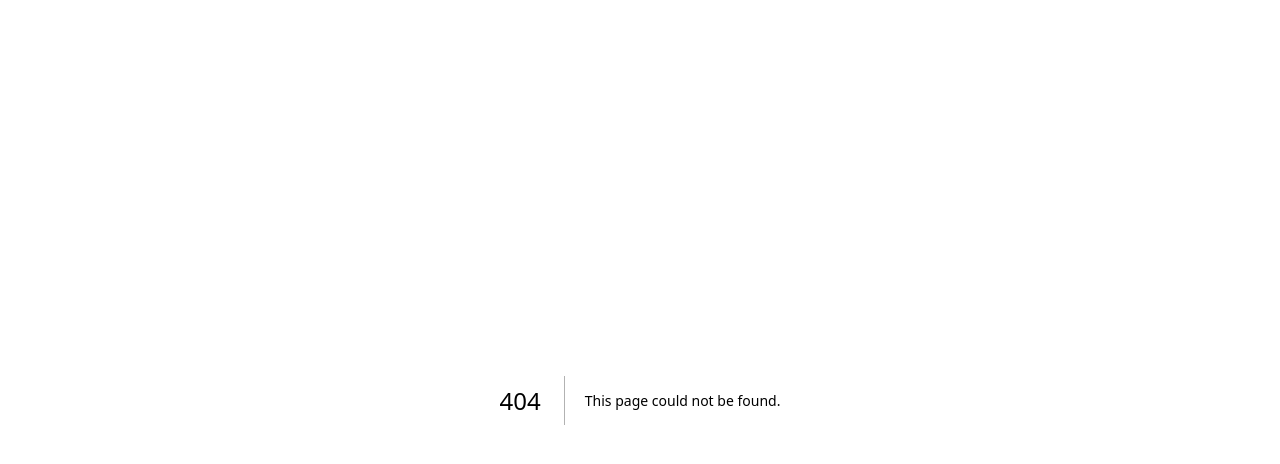
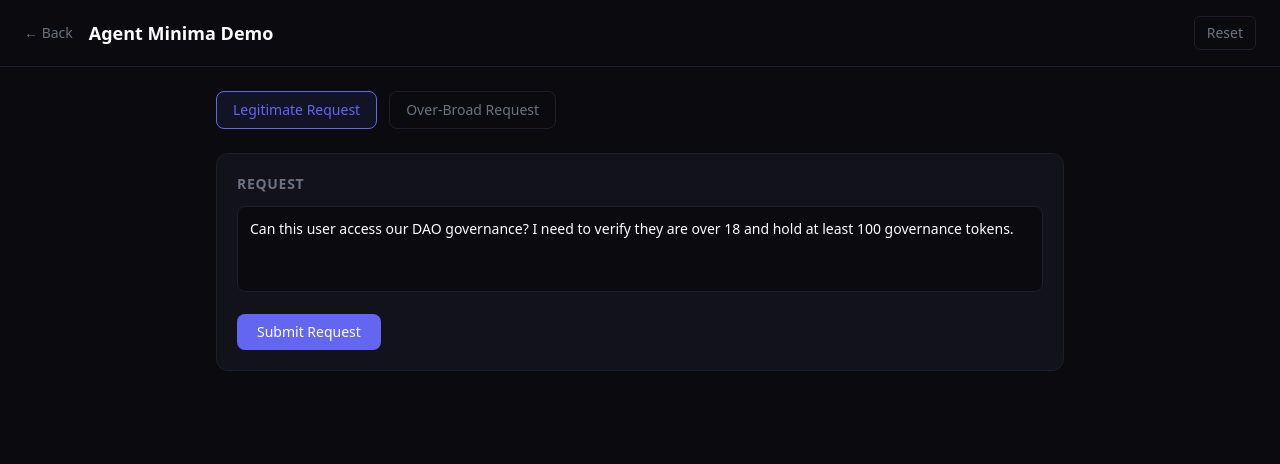
Before and after one commit to Saber1Y/Agent-Minima, a Next.js app: page /demo in a window 1280 px wide. Before the commit this address had no page. Shown: the top 464 px of the page. Built offline with nearby package versions, Linux system fonts and the light colour scheme.

Commit message:
demo: DemoHeader, ScenarioSelector, RequestPanel + demo page shell

```diff
--- /dev/null
+++ b/src/app/demo/page.tsx
@@ -0,0 +1,48 @@
+"use client";
+
+import { useCallback, useState } from "react";
+import DemoHeader from "@/components/DemoHeader";
+import ScenarioSelector from "@/components/ScenarioSelector";
+import RequestPanel from "@/components/RequestPanel";
+
+export default function DemoPage() {
+  const [scenario, setScenario] = useState("legitimate");
+  const [requestText, setRequestText] = useState(
+    "Can this user access our DAO governance? I need to verify they are over 18 and hold at least 100 governance tokens."
+  );
+  const [loading, setLoading] = useState(false);
+
+  const handleScenario = useCallback((id: string, text: string) => {
+    setScenario(id);
+    setRequestText(text);
+  }, []);
+
+  const handleSubmit = useCallback(async (text: string) => {
+    setLoading(true);
+    // TODO: wire to /api/reason
+    await new Promise((r) => setTimeout(r, 1500));
+    setLoading(false);
+  }, []);
+
+  const handleReset = useCallback(() => {
+    setScenario("legitimate");
+    setRequestText(
+      "Can this user access our DAO governance? I need to verify they are over 18 and hold at least 100 governance tokens."
+    );
+    setLoading(false);
+  }, []);
+
+  return (
+    <div className="flex min-h-screen flex-col">
+      <DemoHeader onReset={handleReset} />
+      <main className="mx-auto flex w-full max-w-4xl flex-col gap-6 p-6">
+        <ScenarioSelector active={scenario} onSelect={handleScenario} />
+        <RequestPanel
+          requestText={requestText}
+          onSubmit={handleSubmit}
+          loading={loading}
+        />
+      </main>
+    </div>
+  );
+}
--- /dev/null
+++ b/src/components/DemoHeader.tsx
@@ -0,0 +1,23 @@
+import Link from "next/link";
+
+export default function DemoHeader({ onReset }: { onReset: () => void }) {
+  return (
+    <header className="flex items-center justify-between border-b border-border px-6 py-4">
+      <div className="flex items-center gap-4">
+        <Link
+          href="/"
+          className="text-sm text-muted transition hover:text-white"
+        >
+          ← Back
+        </Link>
+        <h1 className="text-lg font-semibold">Agent Minima Demo</h1>
+      </div>
+      <button
+        onClick={onReset}
+        className="rounded-md border border-border px-3 py-1.5 text-sm text-muted transition hover:border-white hover:text-white"
+      >
+        Reset
+      </button>
+    </header>
+  );
+}
--- /dev/null
+++ b/src/components/RequestPanel.tsx
@@ -0,0 +1,36 @@
+"use client";
+
+import { useState } from "react";
+
+export default function RequestPanel({
+  requestText,
+  onSubmit,
+  loading,
+}: {
+  requestText: string;
+  onSubmit: (text: string) => void;
+  loading: boolean;
+}) {
+  const [value, setValue] = useState(requestText);
+
+  return (
+    <div className="rounded-xl border border-border bg-card p-5">
+      <h2 className="mb-3 text-sm font-semibold uppercase tracking-wider text-muted">
+        Request
+      </h2>
+      <textarea
+        value={value}
+        onChange={(e) => setValue(e.target.value)}
+        rows={3}
+        className="mb-4 w-full resize-none rounded-lg border border-border bg-surface p-3 text-sm outline-none transition focus:border-accent"
+      />
+      <button
+        onClick={() => onSubmit(value)}
+        disabled={loading || !value.trim()}
+        className="rounded-lg bg-accent px-5 py-2 text-sm font-medium transition hover:bg-accent-dark disabled:cursor-not-allowed disabled:opacity-40"
+      >
+        {loading ? "Processing..." : "Submit Request"}
+      </button>
+    </div>
+  );
+}
--- /dev/null
+++ b/src/components/ScenarioSelector.tsx
@@ -0,0 +1,40 @@
+const scenarios = [
+  {
+    id: "legitimate",
+    label: "Legitimate Request",
+    request:
+      "Can this user access our DAO governance? I need to verify they are over 18 and hold at least 100 governance tokens.",
+  },
+  {
+    id: "overbroad",
+    label: "Over-Broad Request",
+    request:
+      "I need their age, exact token balance, email, phone number, and full name to grant governance access.",
+  },
+];
+
+export default function ScenarioSelector({
+  active,
+  onSelect,
+}: {
+  active: string;
+  onSelect: (id: string, request: string) => void;
+}) {
+  return (
+    <div className="flex gap-3">
+      {scenarios.map((s) => (
+        <button
+          key={s.id}
+          onClick={() => onSelect(s.id, s.request)}
+          className={`rounded-lg border px-4 py-2 text-sm font-medium transition ${
+            active === s.id
+              ? "border-accent bg-accent/10 text-accent"
+              : "border-border text-muted hover:border-white hover:text-white"
+          }`}
+        >
+          {s.label}
+        </button>
+      ))}
+    </div>
+  );
+}
```
